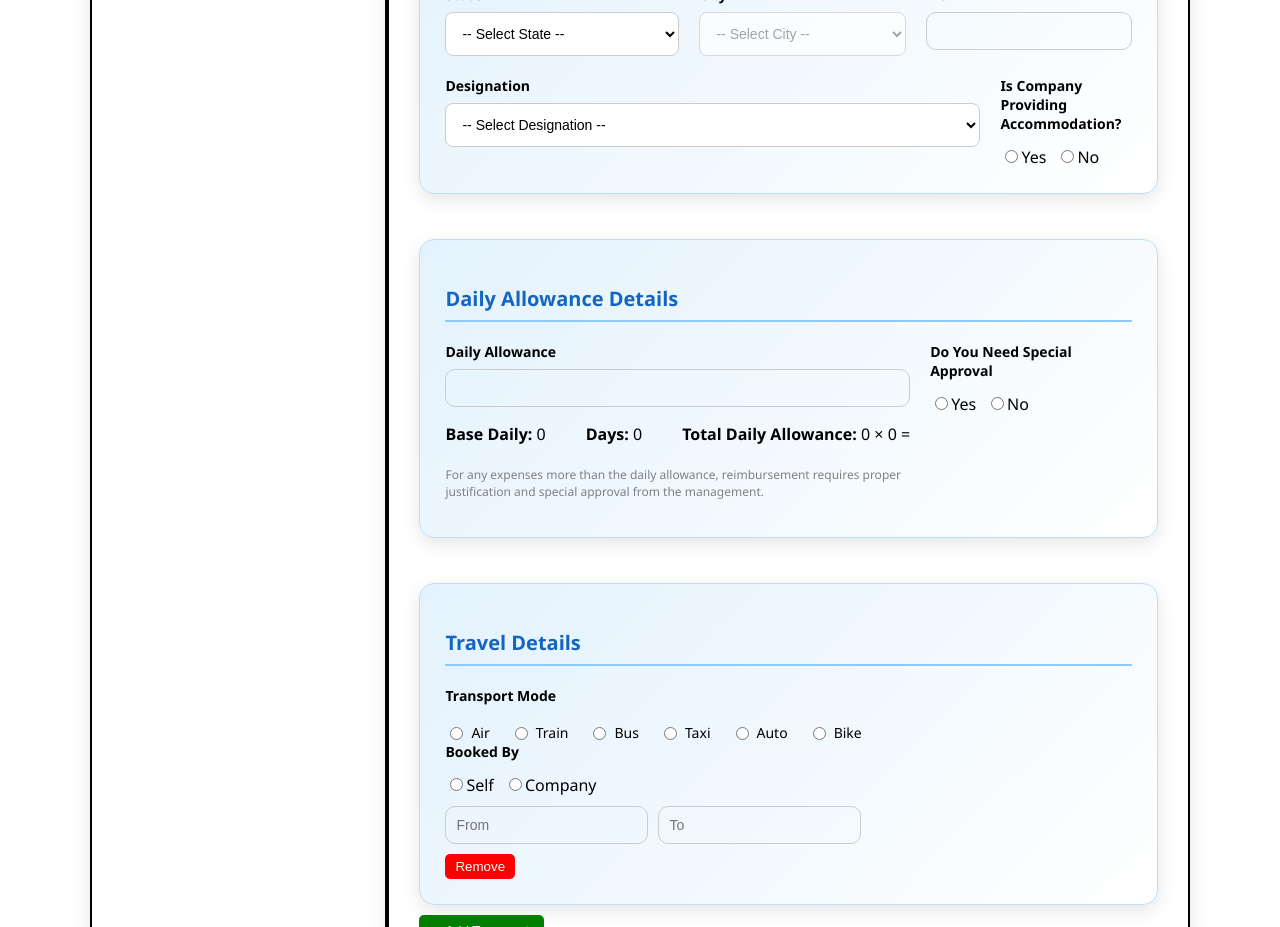
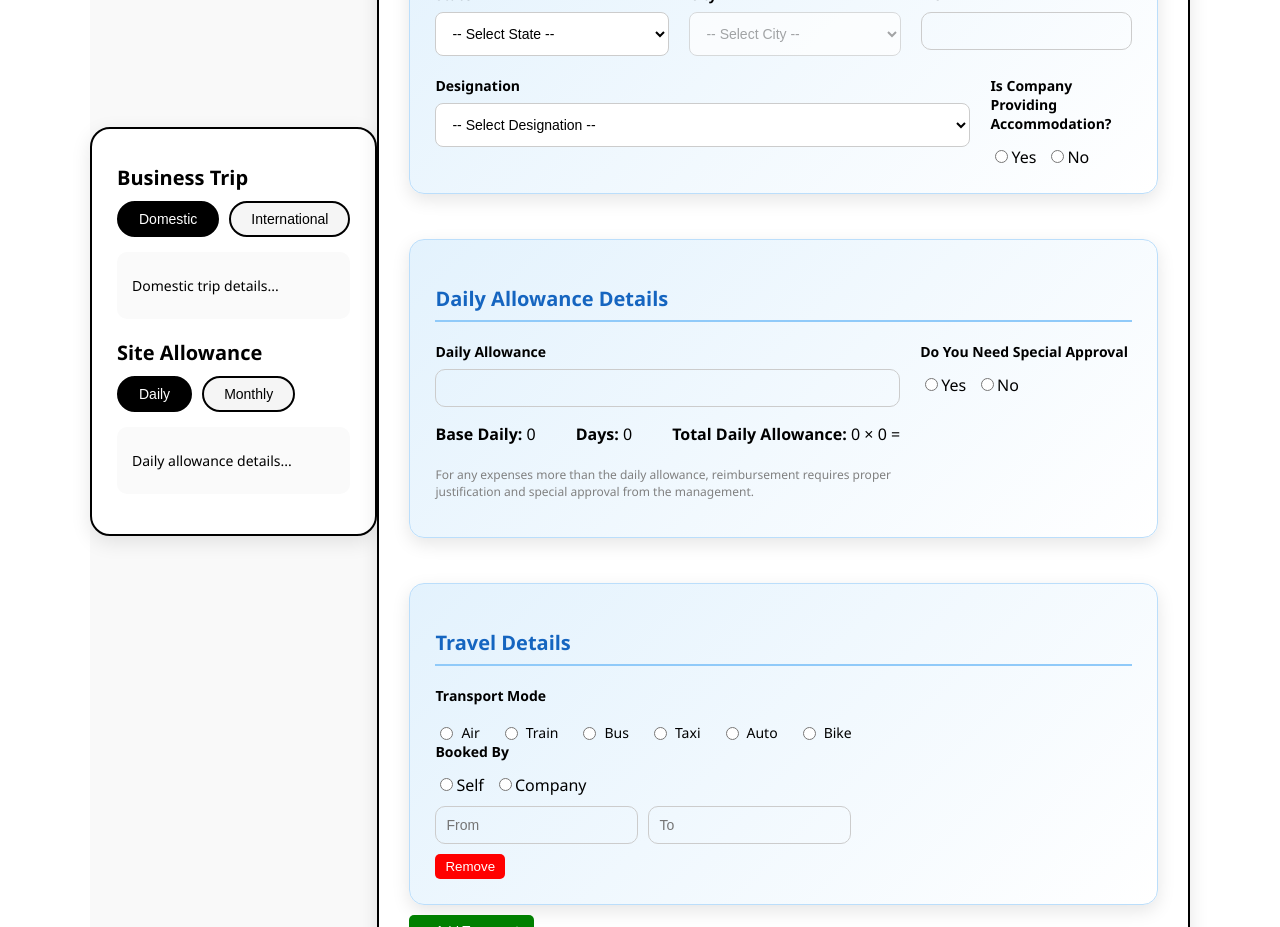
Before and after one commit to Santhoshmk30/Kccottrell, a React (Create React App) app: page /request in a window 1280 px wide. Shown: the part 900-1827 px from the top of the page. Built offline with nearby package versions, Linux system fonts and the light colour scheme.

Commit message:
Update Requestform.js

```diff
--- a/src/Components/Requestform.js
+++ b/src/Components/Requestform.js
@@ -321,6 +321,7 @@ useEffect(() => {
 
   return (
       <div style={styles.container}>
+  <div style={styles.page}>
     <div style={styles.leftCard}>
       {/* Business Trip Tabs */}
       <h2 style={styles.heading1}>Business Trip</h2>
@@ -384,6 +385,8 @@ useEffect(() => {
         )}
       </div>
     </div>
+                </div>
+
   <div style={styles.rightCard}>
     <div style={styles.body}>
        <div style={styles.card1}>
@@ -1693,18 +1696,22 @@ useEffect(() => {
       marginTop: "4px",
       fontWeight: "500",
     },
-    leftCard: {
-    display: "inline-block",
+    page: {
+    display: "flex",
+    justifyContent: "center",  // horizontal center
+    alignItems: "center",      // vertical center
+    minHeight: "100vh",        // full screen height
+    background: "#f9f9f9",     // light bg
+  },
+  leftCard: {
     background: "#fff",
-    borderRadius: "80px",
+    borderRadius: "20px",
     boxShadow: "0 6px 20px rgba(0,0,0,0.1)",
-    padding: "10px 30px",
+    padding: "20px 25px",
     border: "2px solid #000",
-    marginRight: "auto",
-    marginLeft: "0",
-    width: "fit-content",
-    maxWidth: "100%",
-    height: "auto",
+    width: "fit-content",  // content ku fit
+    maxWidth: "400px",     // kutty box (limit width)
+    height: "auto",        // only content height
     fontFamily: "Segoe UI, sans-serif",
   },
   heading1: {
```
